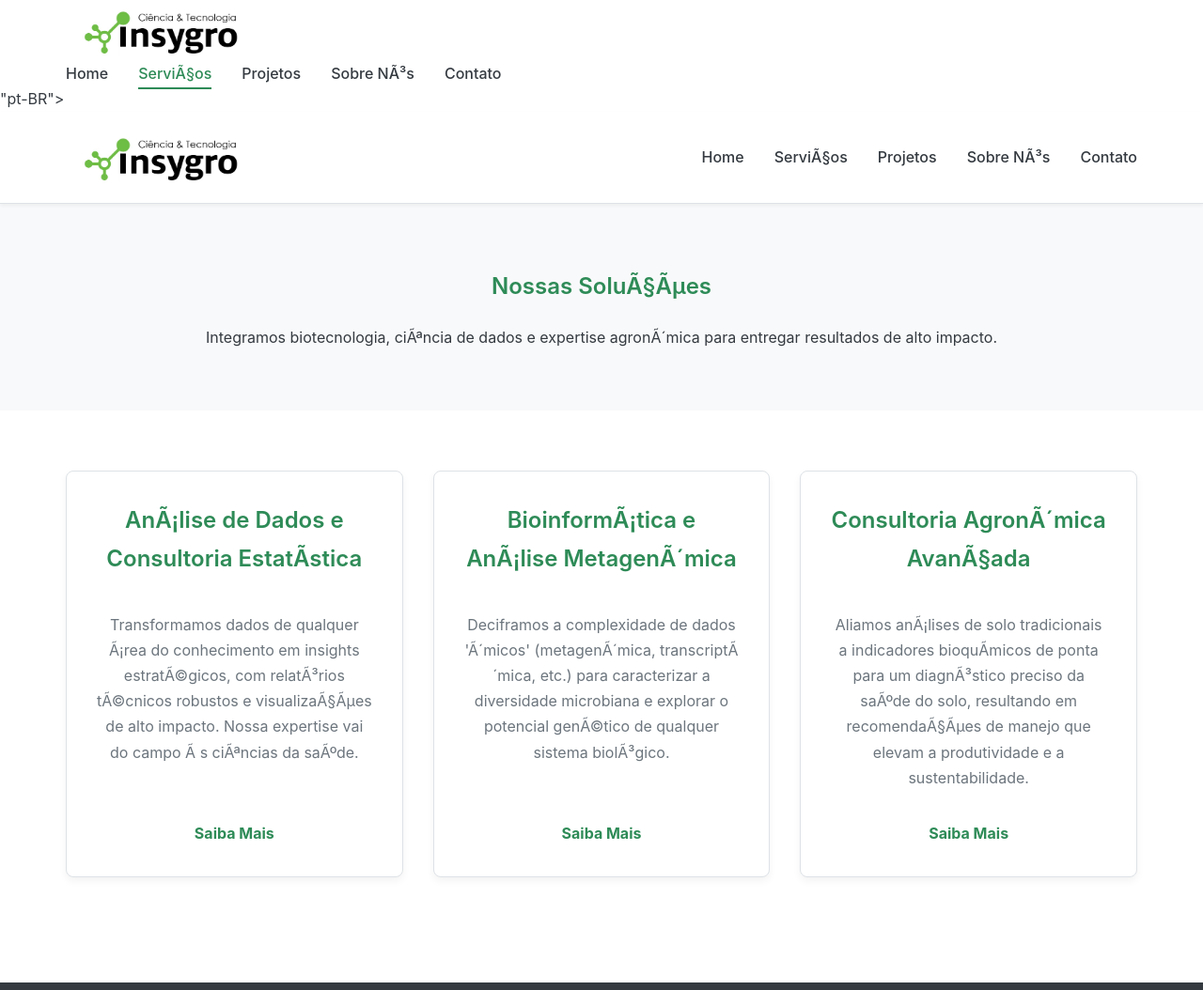
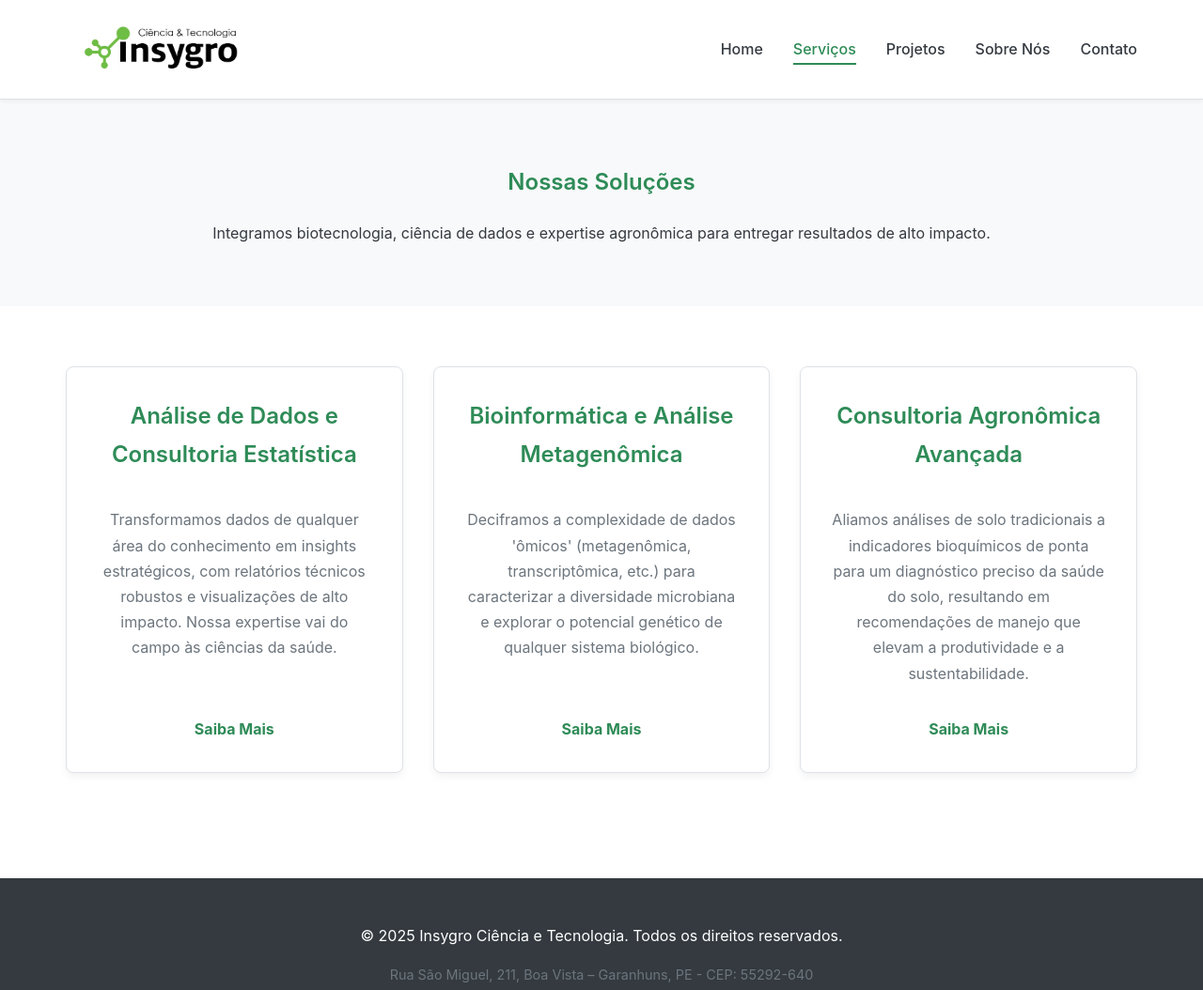
Before and after one commit to diogopaes1/site-insygro, a plain HTML site: page servicos.html in a window 1280 px wide. Shown: the top 1054 px of the page at 94% size. Drawn offline with Linux system fonts and the light colour scheme.

Commit message:
fix: Corrige estrutura HTML e conteúdo duplicado nas páginas

```diff
--- a/contato.html
+++ b/contato.html
@@ -1,4 +1,16 @@
-<!DOCTYPE htm    <header>
+<!DOCTYPE html>
+<html lang="pt-BR">
+<head>
+    <meta charset="UTF-8">
+    <meta name="viewport" content="width=device-width, initial-scale=1.0">
+    <meta name="description" content="Entre em contato com a Insygro para solicitar um orçamento, fazer uma parceria ou saber mais sobre nossas soluções em ciência de dados e biotecnologia.">
+    <title>Contato - Insygro</title>
+    <link rel="icon" href="Image/favicon.ico" type="image/x-icon">
+    <link rel="stylesheet" href="css/style.css">
+    <script src="https://www.google.com/recaptcha/api.js" async defer></script>
+</head>
+<body>
+    <header>
         <div class="container">
             <div class="logo">
                 <a href="index.html"><img src="Image/Logo_Insygro.jpg" alt="Logo Insygro"></a>
--- a/servicos.html
+++ b/servicos.html
@@ -1,4 +1,15 @@
-<!DOCTYPE h    <header>
+<!DOCTYPE html>
+<html lang="pt-BR">
+<head>
+    <meta charset="UTF-8">
+    <meta name="viewport" content="width=device-width, initial-scale=1.0">
+    <meta name="description" content="Conheça os serviços da Insygro: consultoria agronômica avançada, análise de dados com IA e soluções em metagenômica e P&D para o agronegócio.">
+    <title>Serviços - Insygro</title>
+    <link rel="icon" href="Image/favicon.ico" type="image/x-icon">
+    <link rel="stylesheet" href="css/style.css">
+</head>
+<body>
+    <header>
         <div class="container">
             <div class="logo">
                 <a href="index.html"><img src="Image/Logo_Insygro.jpg" alt="Logo Insygro"></a>
@@ -11,36 +22,11 @@
                     <li><a href="sobre.html">Sobre Nós</a></li>
                     <li><a href="contato.html">Contato</a></li>
                 </ul>
-            </nav>
-            <div class="burger">
-                <div class="line1"></div>
-                <div class="line2"></div>
-                <div class="line3"></div>
-            </div>
-        </div>
-    </header>"pt-BR">
-<head>
-    <meta charset="UTF-8">
-    <meta name="viewport" content="width=device-width, initial-scale=1.0">
-    <meta name="description" content="Conheça as soluções da Insygro em consultoria agronômica, análise de dados, bioinformática e desenvolvimento de produtos biológicos.">
-    <title>Nossos Serviços - Insygro</title>
-    <link rel="icon" href="Image/favicon.ico" type="image/x-icon">
-    <link rel="stylesheet" href="css/style.css">
-</head>
-<body>
-    <header>
-        <div class="container">
-            <div class="logo">
-                <a href="index.html"><img src="Image/Logo_Insygro.jpg" alt="Logo Insygro"></a>
-            </div>
-            <nav>
-                <ul>
-                    <li><a href="index.html">Home</a></li>
-                    <li><a href="servicos.html">Serviços</a></li>
-                    <li><a href="projetos.html">Projetos</a></li>
-                    <li><a href="sobre.html">Sobre Nós</a></li>
-                    <li><a href="contato.html">Contato</a></li>
-                </ul>
+                <div class="burger">
+                    <div class="line1"></div>
+                    <div class="line2"></div>
+                    <div class="line3"></div>
+                </div>
             </nav>
         </div>
     </header>
@@ -88,6 +74,8 @@
             <p class="footer-address">Rua São Miguel, 211, Boa Vista – Garanhuns, PE - CEP: 55292-640</p>
         </div>
     </footer>
+
+    <script src="js/script.js"></script>
     <script src="js/animations.js"></script>
 </body>
 </html>
```
Also changed, not shown: index.html (+1 -1 lines), servico-agronomia.html (+12 -1 lines), servico-analise-dados.html (+12 -1 lines), servico-metagenomica.html (+12 -1 lines).
